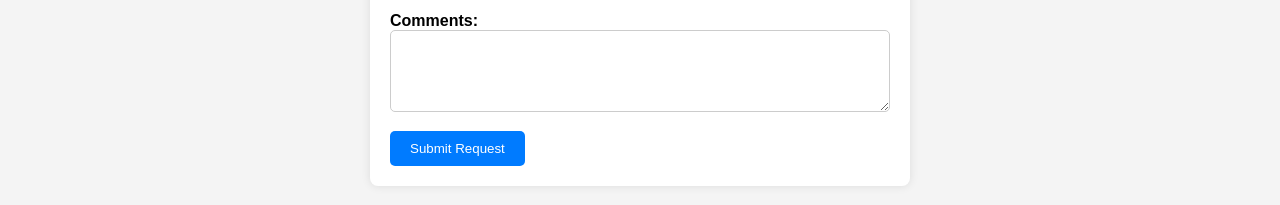
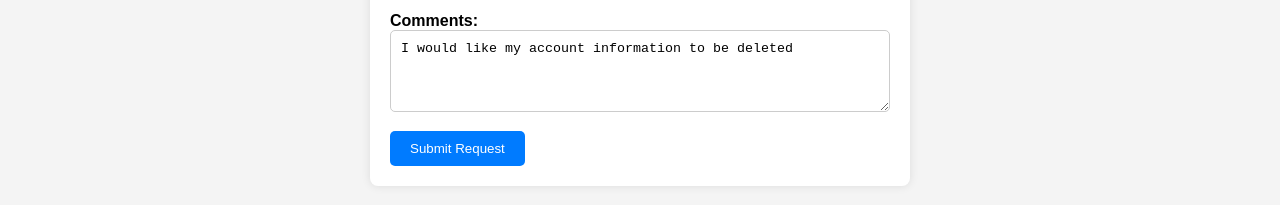
Before and after one commit to AbdulRazak-Naeate/safetunnel, a plain HTML site: page index.html in a window 1280 px wide. Shown: the part 305-510 px from the top of the page. Drawn offline with Linux system fonts and the light colour scheme.

Commit message:
Update index.html
added default textarea content

```diff
--- a/index.html
+++ b/index.html
@@ -93,8 +93,8 @@
             </div>
             <div>
                 <label for="comments">Comments:</label>
-                <textarea id="comments" name="comments" rows="4" value="I will like my account information to be deleted" required></textarea>
-            </div>
+                 <textarea id="comments" name="comments" rows="4" required>I would like my account information to be deleted</textarea>
+</div>
             <input type="submit" value="Submit Request">
         </form>
     </div>
```
